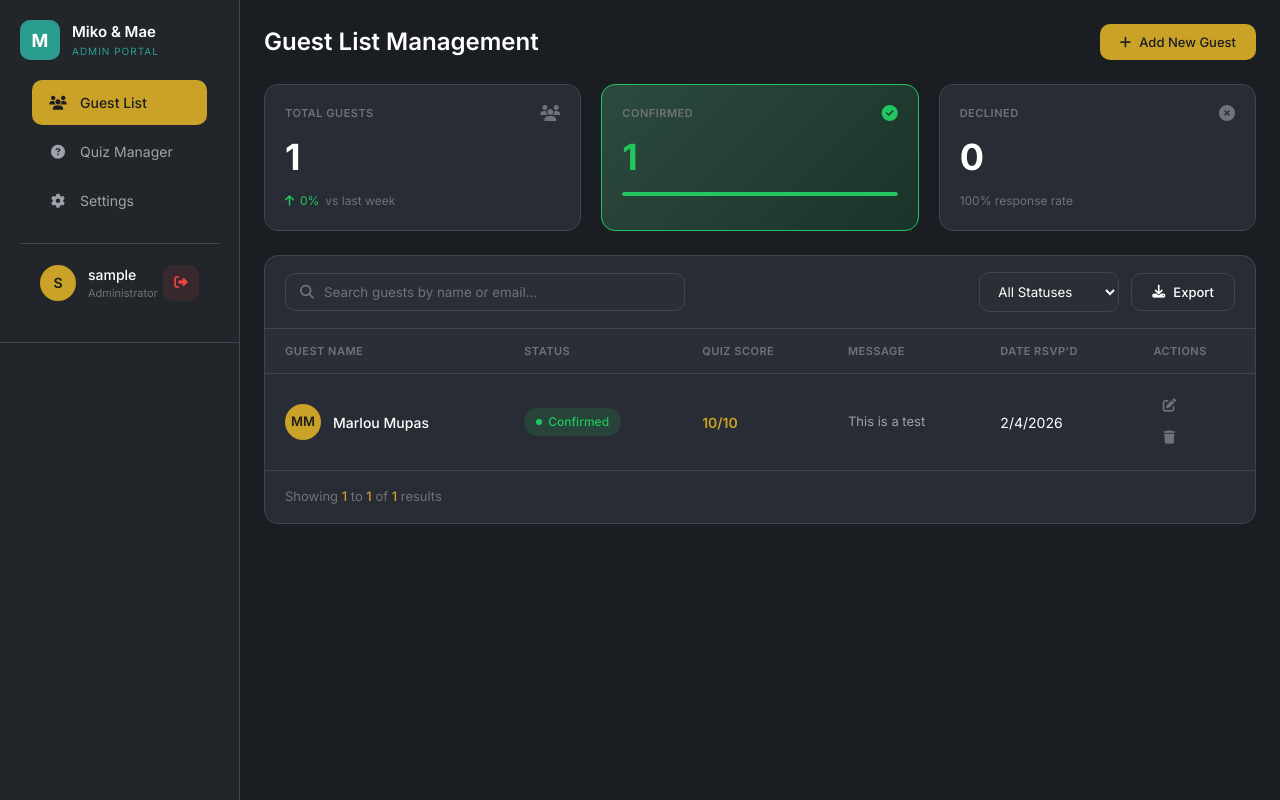
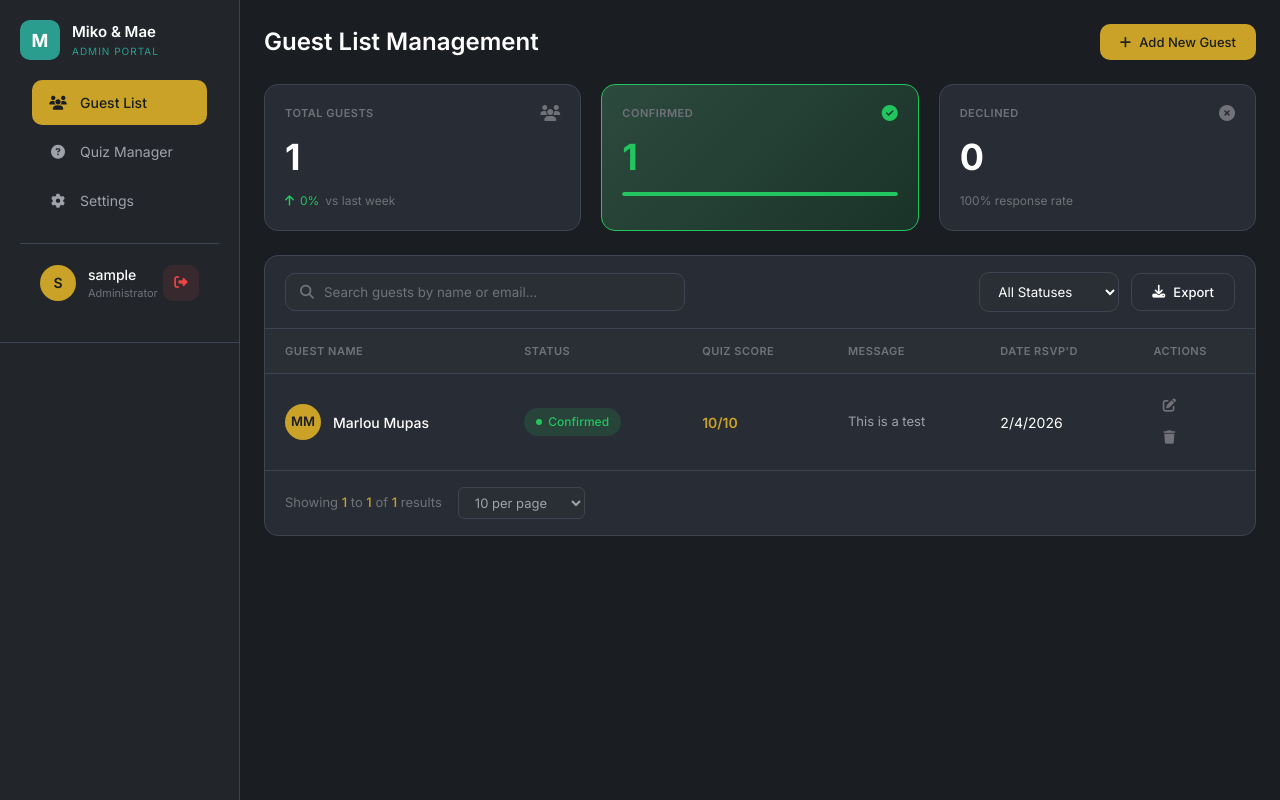
Before and after one commit to webdev-lou/celebrate-vows, a PHP site: page /admin.php in a window 1280 px wide. Run offline with PHP 8.4, Linux system fonts and the light colour scheme; the visitor is signed in with stand-in values (Sample User, id 1); data comes from the database, SQL or seed files in the repository.

Commit message:
Admin page edit

```diff
--- a/admin.css
+++ b/admin.css
@@ -690,6 +690,33 @@ textarea {
     font-weight: 500;
 }
 
+.table-footer-left {
+    display: flex;
+    align-items: center;
+    gap: 16px;
+    flex-wrap: wrap;
+}
+
+.items-per-page {
+    background: var(--bg-tertiary);
+    border: 1px solid var(--border-color);
+    border-radius: var(--radius-sm);
+    padding: 6px 12px;
+    color: var(--text-secondary);
+    font-size: 13px;
+    cursor: pointer;
+    transition: all var(--transition);
+}
+
+.items-per-page:hover {
+    border-color: var(--border-light);
+}
+
+.items-per-page:focus {
+    outline: none;
+    border-color: var(--accent-gold);
+}
+
 .pagination {
     display: flex;
     align-items: center;
--- a/admin.js
+++ b/admin.js
@@ -14,7 +14,7 @@ const API = {
 let guests = [];
 let quizQuestions = [];
 let currentPage = 1;
-const ITEMS_PER_PAGE = 10;
+let ITEMS_PER_PAGE = 10;
 
 // Initialize on DOM Load
 document.addEventListener('DOMContentLoaded', function () {
@@ -312,6 +312,12 @@ function initGuestManagement() {
     });
 
     document.getElementById('statusFilter').addEventListener('change', () => {
+        currentPage = 1;
+        renderGuestTable();
+    });
+
+    document.getElementById('itemsPerPage').addEventListener('change', (e) => {
+        ITEMS_PER_PAGE = parseInt(e.target.value);
         currentPage = 1;
         renderGuestTable();
     });
--- a/admin.php
+++ b/admin.php
@@ -159,8 +159,18 @@ $adminUsername = Session::getAdminUsername();
                     </table>
 
                     <div class="table-footer">
-                        <span class="table-info">Showing <span id="showingStart">0</span> to <span
-                                id="showingEnd">0</span> of <span id="totalResults">0</span> results</span>
+                        <div class="table-footer-left">
+                            <span class="table-info">Showing <span id="showingStart">0</span> to <span
+                                    id="showingEnd">0</span> of <span id="totalResults">0</span> results</span>
+                            <select id="itemsPerPage" class="items-per-page">
+                                <option value="10">10 per page</option>
+                                <option value="30">30 per page</option>
+                                <option value="60">60 per page</option>
+                                <option value="90">90 per page</option>
+                                <option value="120">120 per page</option>
+                                <option value="150">150 per page</option>
+                            </select>
+                        </div>
                         <div class="pagination" id="pagination">
                             <!-- Pagination populated by JavaScript -->
                         </div>
--- a/index.html
+++ b/index.html
@@ -492,7 +492,9 @@
                     </div>
                     <h3>Upload Photos & Videos</h3>
                     <p>Share your captured memories with us</p>
-                    <button class="btn btn-outline">Choose Files</button>
+                    <button class="btn btn-outline"
+                        onclick="alert('We will open the upload function on the wedding day. Just wait and relax.')">Choose
+                        Files</button>
                 </div>
 
                 <div class="gallery-preview">
```
